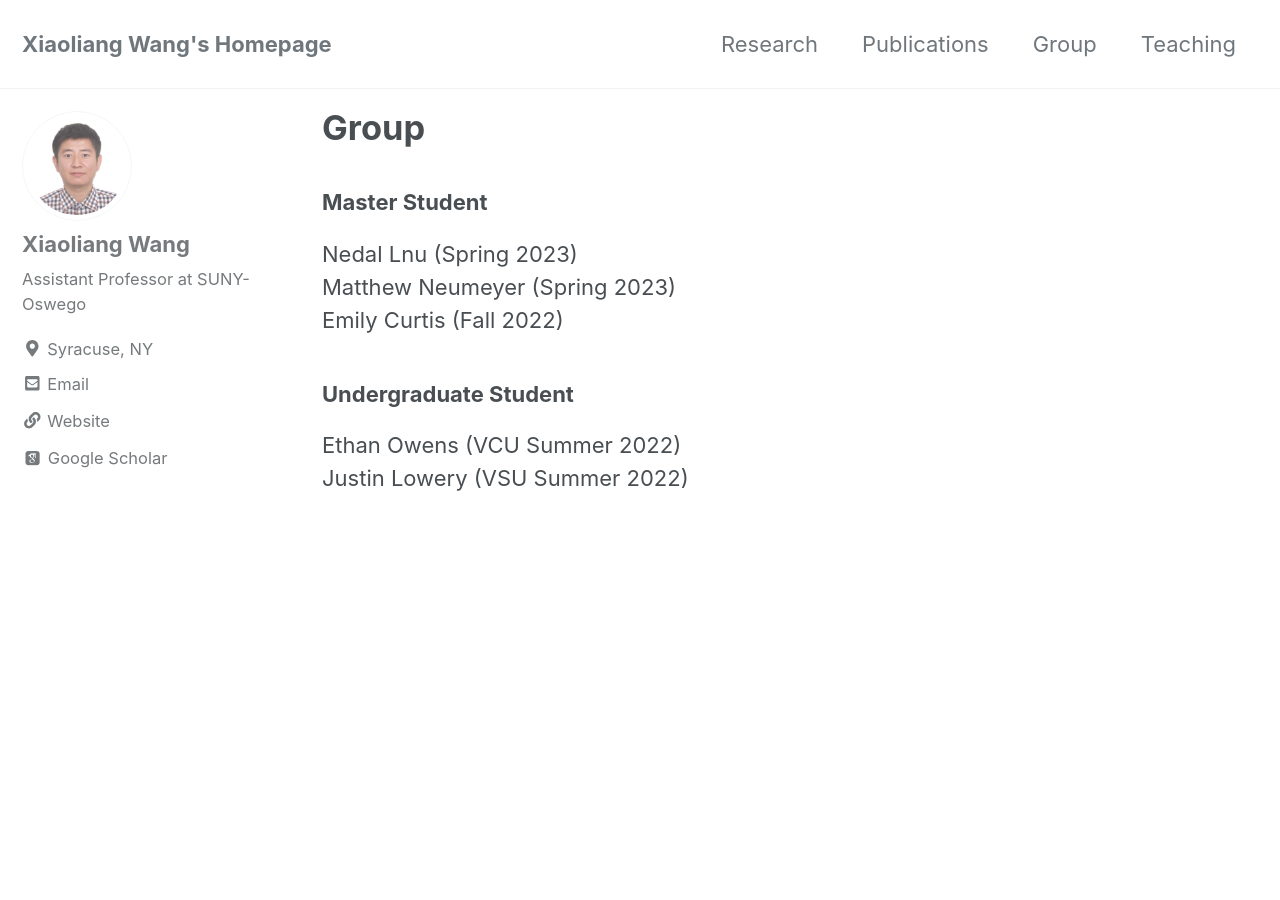
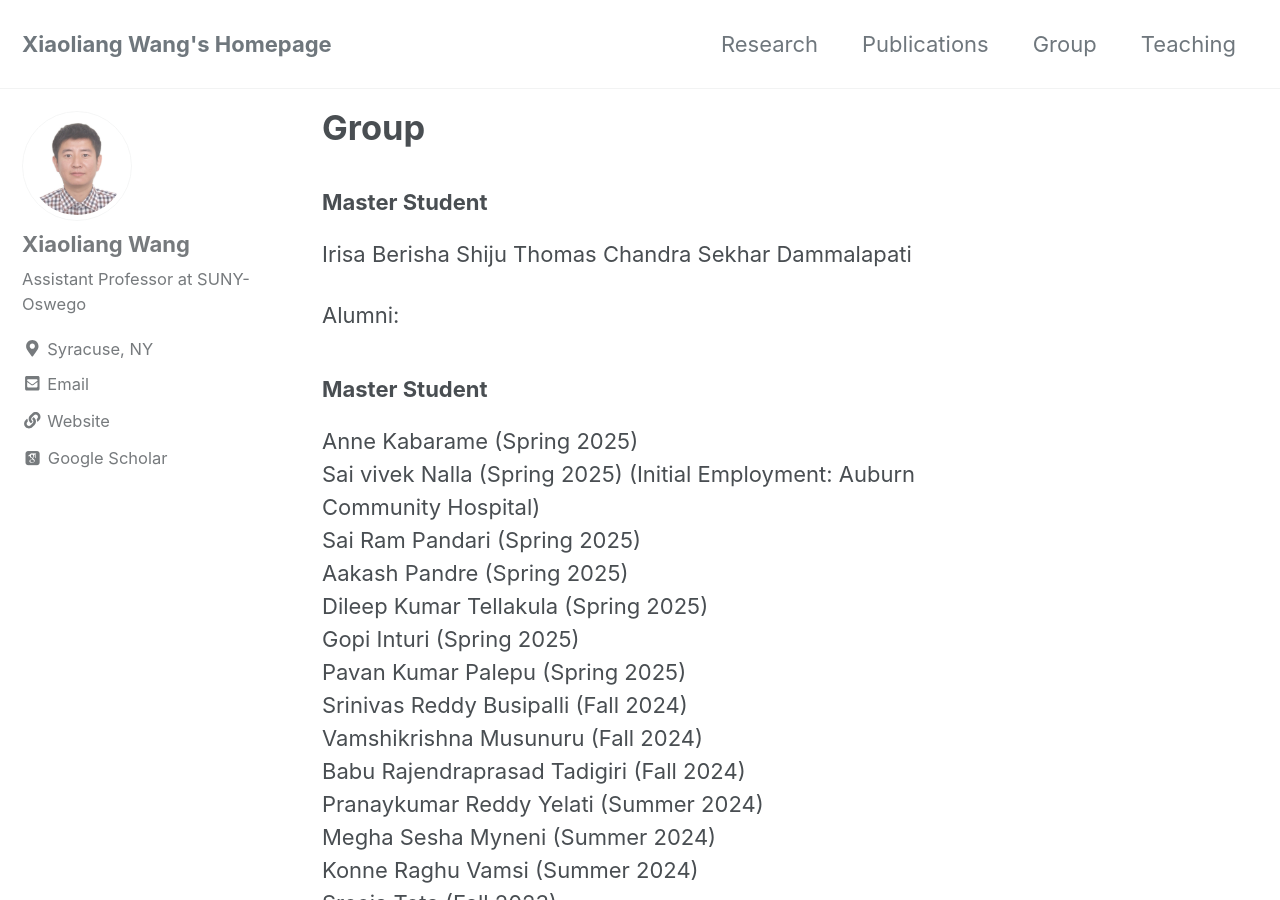
Before and after one commit to wang-xiaoliang/wang-xiaoliang.github.io, a Jekyll site: the page built from _pages/group.md, in a window 1280 px wide and 900 px high. Built offline with Jekyll 4.4.1, drawn with Linux system fonts in a browser that asks for light colours; cached includes are drawn as plain includes; nearby versions of some CDN libraries; some web fonts are replaced; some of the changed text lies outside the part shown.

Commit message:
Update group.md

```diff
--- a/_pages/group.md
+++ b/_pages/group.md
@@ -5,12 +5,33 @@ permalink: /group/
 author_profile: true
 ---
 
+<h3>Master Student</h3>
+
+Irisa Berisha
+Shiju Thomas
+Chandra Sekhar Dammalapati
+
+Alumni:
 
 <h3>Master Student</h3>
 
+Anne Kabarame (Spring 2025) <br>
+Sai vivek Nalla (Spring 2025) (Initial Employment: Auburn Community Hospital) <br>
+Sai Ram Pandari (Spring 2025) <br>
+Aakash Pandre (Spring 2025) <br>
+Dileep Kumar Tellakula (Spring 2025) <br>
+Gopi Inturi (Spring 2025) <br>
+Pavan Kumar Palepu (Spring 2025) <br>
+Srinivas Reddy Busipalli (Fall 2024) <br>
+Vamshikrishna Musunuru (Fall 2024) <br>
+Babu Rajendraprasad Tadigiri (Fall 2024) <br>
+Pranaykumar Reddy Yelati (Summer 2024) <br>
+Megha Sesha Myneni (Summer 2024) <br>
+Konne Raghu Vamsi (Summer 2024) <br>
+Sreeja Tota (Fall 2023) <br>
 Nedal Lnu (Spring 2023) <br>
 Matthew Neumeyer (Spring 2023) <br>
-Emily Curtis (Fall 2022)
+Emily Curtis (Fall 2022) (Initial Employment: New England Medical Innovation Center (NEMIC))
 
 <h3>Undergraduate Student</h3>
 Ethan Owens (VCU Summer 2022) <br>
```
